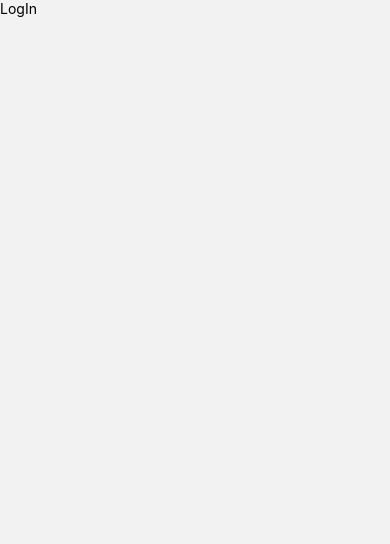
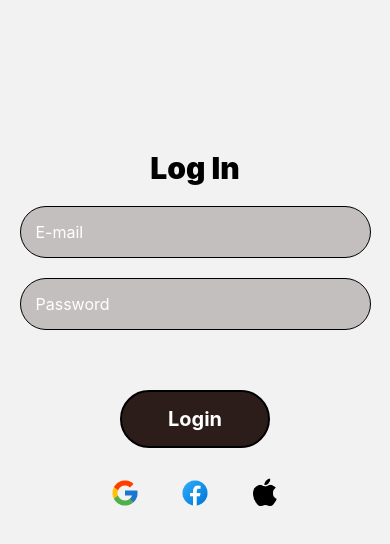
Before and after one commit to Avishka-kavishan/Travel_APP, a React Native app: screen /LogIn in a window 390 px wide. Shown: the top 544 px of the page. Built offline with nearby package versions, Linux system fonts and the light colour scheme.

Commit message:
add button and inputBar

```diff
--- a/src/Screens/LogIn/LogIn.tsx
+++ b/src/Screens/LogIn/LogIn.tsx
@@ -1,14 +1,30 @@
-import { View, Text } from 'react-native'
+import { View, Text, StyleSheet } from 'react-native'
 import React from 'react'
+import TextCom from '../../Components/text'
+import InpunField from '../../Components/InpunField'
+import Button from '../../Components/Button'
+import SocialB from '../../Components/SocialB'
 
 const LogIn = ({navigation}) => {
   return (
-    <View>
-      <Text>LogIn</Text>
+    <View style={styles.container}>
+      <TextCom lable={'Log In'} />
+
+      <InpunField placeholder={"E-mail"} keyboardType={"email"} />
+      <InpunField placeholder={'Password'} secureTextEntry={true} />
+
+      <Button lable={'Login'} onPress={() => navigation.navigate()}/>
+
+      <SocialB/>
+
     </View>
   )
 }
 
-
+const styles = StyleSheet.create({
+    container:{
+        alignItems:'center',
+    }
+})
 
 export default LogIn
```
